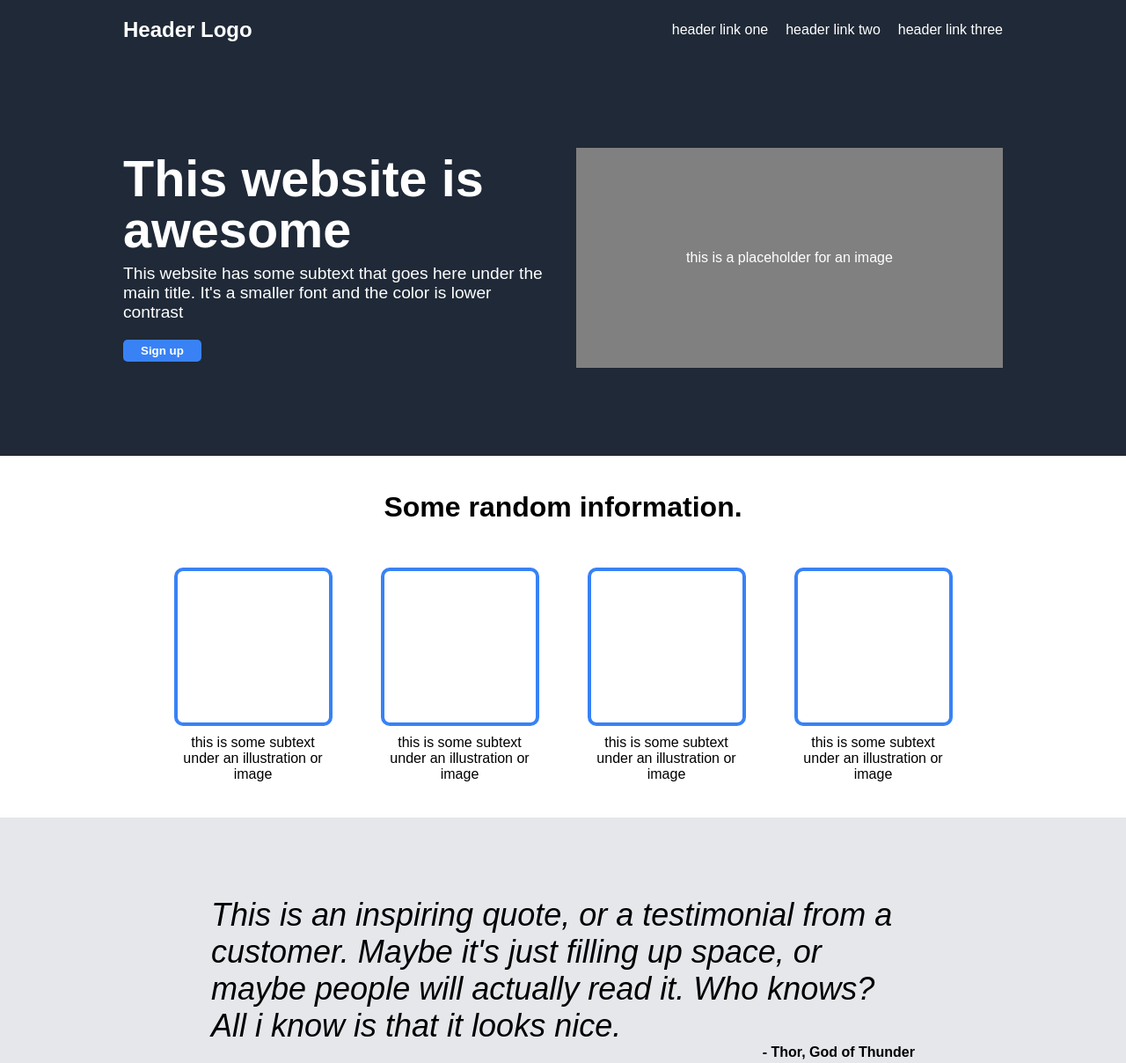
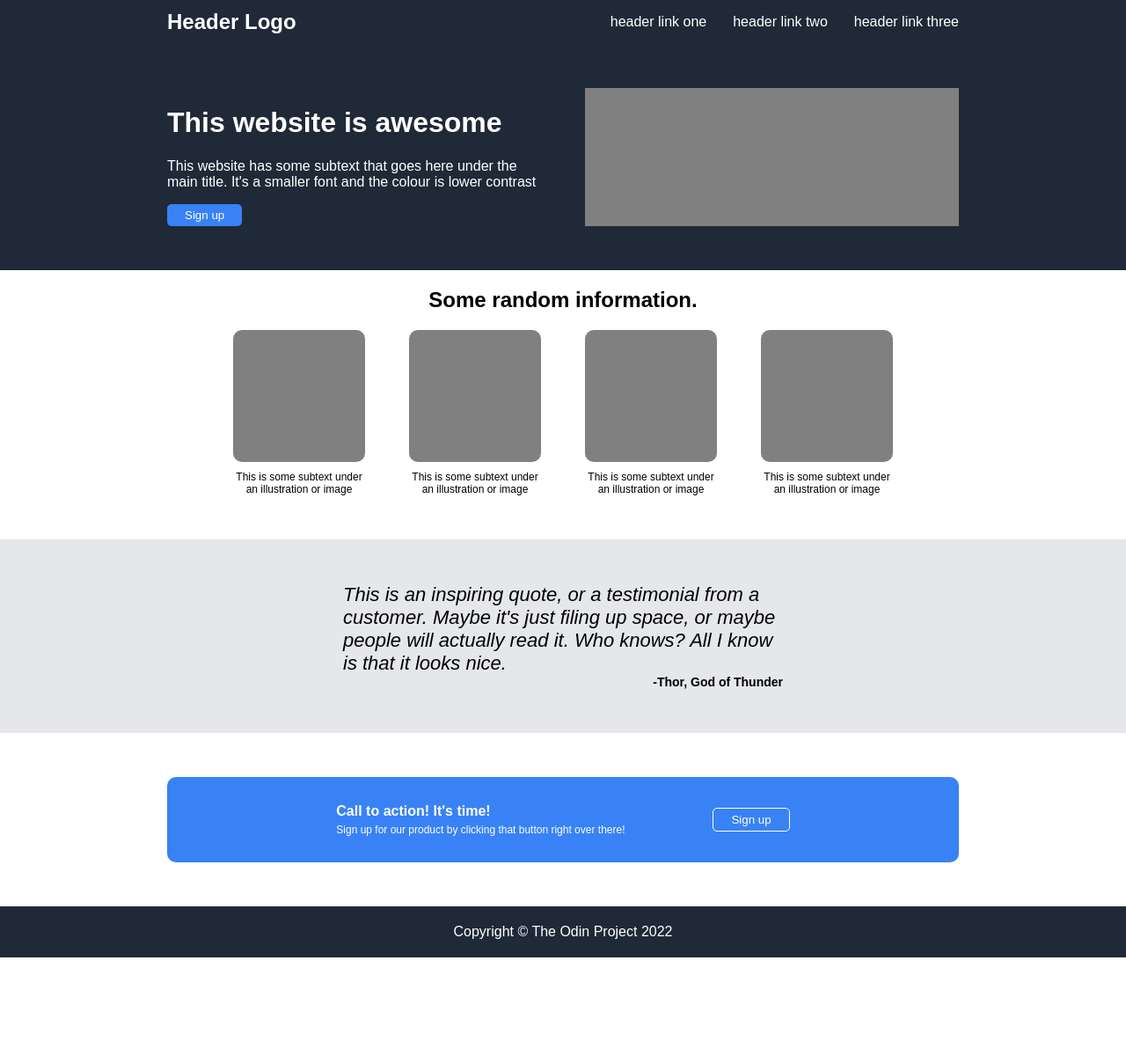
Before and after one commit to lawrencechan27/flexbox-landing-page, a plain HTML site: page index.html in a window 1280 px wide. Shown: the top 1208 px of the page at 88% size. After the commit the page ends 1088 px from the top, so only its background shows below. Drawn offline with Linux system fonts and the light colour scheme.

Commit message:
Initial draft for index.html and style.css

```diff
--- a/index.html
+++ b/index.html
@@ -2,79 +2,76 @@
 <html lang="en">
 
 <head>
-    <meta charset="UTF-8">
-    <meta http-equiv="X-UA-Compatible" content="IE=edge">
-    <meta name="viewport" content="width=device-width, initial-scale=1.0">
-    <title>Flexbox Exercise Started at 9pm</title>
+    <meta charset="utf-8">
+    <title>Flexbox Landing Page</title>
     <link rel="stylesheet" href="style.css">
 </head>
 
 <body>
-    <div class="top">
-        <div class="top-wrapper">
-            <div class="header">
+    <header>
+        <div class="header-wrapper">
             <div class="logo">Header Logo</div>
-                <ul>
-                    <li><a href="#">header link one</a></li>
-                    <li><a href="#">header link two</a></li>
-                    <li><a href="#">header link three</a></li>
+            <ul class="navigation">
+                <li>header link one</li>
+                <li>header link two</li>
+                <li>header link three</li>
             </ul>
         </div>
         <div class="hero">
             <div class="hero-text">
                 <h1>This website is awesome</h1>
-                    <p>This website has some subtext that goes here under the main title. It's a smaller font and the
-                        color
-                        is lower contrast</p>
-                    <button>Sign up</button>
+                <p>This website has some subtext that goes here under the main title. It's a smaller font and the colour
+                    is
+                    lower contrast</p><button>Sign up</button>
             </div>
-                <div class="hero-image">
-                    this is a placeholder for an image
+            <div class="hero-image"></div>
+        </div>
+    </header>
+
+
+    <div class="boxes">
+
+        <h2>Some random information.</h2>
+
+        <div class="box-wrapper">
+            <div class="box">
+                <div class="box-image"></div>
+                <div class="box-text">This is some subtext under an illustration or image</div>
+            </div>
+            <div class="box">
+                <div class="box-image"></div>
+                <div class="box-text">This is some subtext under an illustration or image</div>
+            </div>
+            <div class="box">
+                <div class="box-image"></div>
+                <div class="box-text">This is some subtext under an illustration or image</div>
+            </div>
+            <div class="box">
+                <div class="box-image"></div>
+                <div class="box-text">This is some subtext under an illustration or image</div>
             </div>
         </div>
+
     </div>
+    <div class="quote">
+        <p>This is an inspiring quote, or a testimonial from a customer. Maybe it's just filing up space, or maybe
+            people will actually read it. Who knows? All I know is that it looks nice.</p>
+        <p class="author">-Thor, God of Thunder</p>
     </div>
-    <div class="random">
-        <div class="random-wrapper">
-            <h2>Some random information.</h2>
-            <div class="random-block-row">
-                <div class="random-block">
-                    <div class="illustration"></div>
-                    <div class="caption">this is some subtext under an illustration or image</div>
+    <div class="cta">
+
+        <div class="cta-box">
+
+            <div class="cta-text"><h3>Call to action! It's time!</h3>
+            <p>Sign up for our product by clicking that button right over there!</p>
         </div>
-                <div class="random-block">
-                    <div class="illustration"></div>
-                    <div class="caption">this is some subtext under an illustration or image</div>
+            <button>Sign up</button>
+
         </div>
-                <div class="random-block">
-                    <div class="illustration"></div>
-                    <div class="caption">this is some subtext under an illustration or image</div>
+
     </div>
-                <div class="random-block">
-                    <div class="illustration"></div>
-                    <div class="caption">this is some subtext under an illustration or image</div>
-                </div>
-        </div>
-    </div>
-    </div>
-    </div>
-    <div class="grey">
-        <div class="quote">
-        <p>This is an inspiring quote, or a testimonial from a customer. Maybe it's just filling up space, or maybe
-            people will actually read it. Who knows? All i know is that it looks nice.</p>
-        - Thor, God of Thunder
-    </div>
-    </div>
-    <div class="call-to-action">
-        <div class="cta-block">
-            <div class="cta-text"><h3>Call to action! It's time!</h3>
-            Sign up for our product by clicking that button right over there!</div>
-            <button class="cta-button">Sign up</button>
-        </div>
-    </div>
-    <div class="footer">
-        Copyright © The Odin Project 2021
-    </div>
+    <footer>Copyright © The Odin Project 2022</footer>
+
 </body>
 
 </html>
--- a/style.css
+++ b/style.css
@@ -1,195 +1,161 @@
-*{
-    margin:0;
-    padding:0;
-    font-family:Arial, Helvetica, sans-serif;
+body {
+    margin: 0;
+    padding: 0;
+    font-family: Arial, Helvetica, sans-serif;
 }
 
-.top{
-    background-color:#1F2937;
-    color:#ffffff;
+header {
+    background-color: #1F2937;
+    display: flex;
+    flex-direction: column;
+    align-items: center;
 }
 
-.top-wrapper{
-    width:1000px;
-    margin:auto;
+.header-wrapper {
+    color: #FFFFFF;
+    width: 900px;
+    display: flex;
+    justify-content: space-between;
+    align-items: center;
 }
 
-.header{
-    padding-top: 20px;
-    padding-bottom:20px;
-    display:flex;
+.logo {
+    font-size: 24px;
+    font-weight: bold;
 }
 
-.logo{
-    font-weight:bold;
-    font-family:Arial, Helvetica, sans-serif;
-    font-size:1.5em;
-    flex:1;
+.navigation {
+    list-style: none;
+    display: flex;
+    gap: 30px;
 }
 
-.header ul{
-    flex:1;
-    justify-content:right;
-    display:flex;
-    align-items:center;
-    column-gap:20px;
+.hero {
+    padding-top: 50px;
+    padding-bottom: 50px;
+    width: 900px;
+    display: flex;
+    justify-content: space-between;
+    gap: 50px;
 }
 
-.header li{
-    display:inline-block;
+.hero-text {
+    color: #FFFFFF;
 }
 
-.header a{
-    text-decoration: none;
-    color:white;
+.hero button {
+    background-color: #3882F6;
+    color: #FFFFFF;
+    border-radius: 5px;
+    padding: 5px 20px 5px 20px;
+    border: none;
 }
 
-.hero{
-    display:flex;
-    align-items:center;
-    height:450px;
+.hero-text {
+    flex: 1;
 }
 
-.hero-text{
-    padding-right:30px;
-    flex:1;
-    font-size:1.2em;
+.hero-image {
+    background-color: grey;
+    flex: 1;
 }
 
-.hero-text button{
-    color:#FFFFFF;
-    background-color:#3882F6;
-    padding:5px 20px 5px 20px;
-    border-radius:5px;
-    border:none;
-    font-weight:bold;
-    margin-top:10px;
+.boxes {
+    width: 900px;
+    margin: auto;
+    text-align: center;
+    margin-bottom: 50px;
 }
 
-.hero-text h1{
-    font-size:3em;
-    line-height:1em;
-    margin-bottom:10px;
+.box-wrapper {
+    display: flex;
+    justify-content: center;
+    gap: 50px;
 }
 
-.hero-text p{
-    margin-bottom:10px;
+.box-image {
+    width: 150px;
+    height: 150px;
+    background-color: grey;
+    border-radius: 10px;
+    margin-bottom: 10px;
 }
 
-.hero-image{
-    flex:1;
-    display:flex;
-    align-items:center;
-    justify-content:center;
-    background-color:grey;
-    height:250px;
+.box-text {
+    width: 150px;
+    text-align: center;
+    font-size: 12px;
 }
 
-.random-wrapper{
-    width:1000px;
-    margin:auto;
-    text-align:center;
-    padding:40px;
-    box-sizing:border-box;
-
+.quote {
+    background-color: #E5E7EB;
+    padding-top: 50px;
+    padding-bottom: 50px;
+    display: flex;
+    flex-direction: column;
+    align-items: center;
+    justify-content: center;
 }
 
-h2 {
-    font-size:2em;
-    margin-bottom:50px;
+.quote p {
+    width: 500px;
+    font-size: 22px;
+    font-style: italic;
+    margin: 0;
 }
 
-.random-block-row{
-    display:flex;
-    gap:20px;
+.quote .author {
+    width: 500px;
+    text-align: right;
+    font-style: normal;
+    font-weight: bold;
+    font-size: 14px;
 }
 
-.random-block{
-    flex:1;
-    width:180px;
+.cta {
+    display: flex;
+    justify-content: center;
+    align-items: center;
+    padding-top: 50px;
+    padding-bottom: 50px;
 }
 
-.illustration{
-    border:4px solid #3882F6;
-    width:180px;
-    height:180px;
-    border-radius:10px;
-    margin:auto;
-    margin-bottom:10px;
-    box-sizing:border-box;
+.cta-box {
+    background-color: #3882F6;
+    border-radius: 10px;
+    color: #FFFFFF;
+    width: 900px;
+    display: flex;
+    justify-content: center;
+    align-items: center;
+    gap:100px;
+    padding:30px 0 30px 0;
 }
 
-.caption{
-    width:180px;
-    margin:auto;
+.cta-text h3 {
+    margin:0;
+    font-size:16px;
 }
 
-.grey{
-    background-color:#E5E7EB;
-    display:flex;
-    align-items:center;
-    justify-content:center;
-    padding-top:90px;
-    padding-bottom:90px;
+.cta-text p {
+    font-size:12px;
+    margin:0;
+    margin-top:5px;
 }
 
-.quote{
-    width:800px;
-    margin:auto;
-    text-align:right;
-    font-weight:900;
+.cta-box button {
+    background-color: #3882F6;
+    border:1px solid #ffffff;
+    color: #FFFFFF;
+    border-radius: 5px;
+    padding: 5px 20px 5px 20px;
 }
 
-.quote p{
-    font-weight:400;
-    font-size:36px;
-    font-style:italic;
-    text-align:left;
+footer {
+    background-color: #1F2937;
+    color:white;
+    padding:20px 0 20px 0;
+    display: flex;
+    flex-direction: column;
+    align-items: center;
 }
-
-.call-to-action{
-    display:flex;
-    justify-content:center;
-    align-items:center;
-    height:350px;
-}
-
-.cta-block{
-    background-color:#3882F6;
-    color:#FFFFFF;
-    width:1000px;
-    height:150px;
-    border-radius:10px;
-    box-sizing:border-box;
-    display:flex;
-    justify-content:center;
-    align-items:center;
-    padding:50px 100px 50px 100px;
-}
-
-.cta-text{
-    flex:1;
-}
-
-h3{
-    font-size:2em;
-    font-weight:bold;
-    margin-bottom:5px;
-}
-
-.cta-button{
-    padding:8px 30px 8px 30px;
-    border:2px solid white;
-    border-radius:10px;
-    background-color:#3882F6;
-    color:white;
-    font-size:1.5em;
-}
-
-.footer{
-    background-color:#1F2937;
-    color:#ffffff;
-
-    text-align:center;
-    padding:40px;
-}
```
Lines whose indentation alone changed are shown as unchanged.
